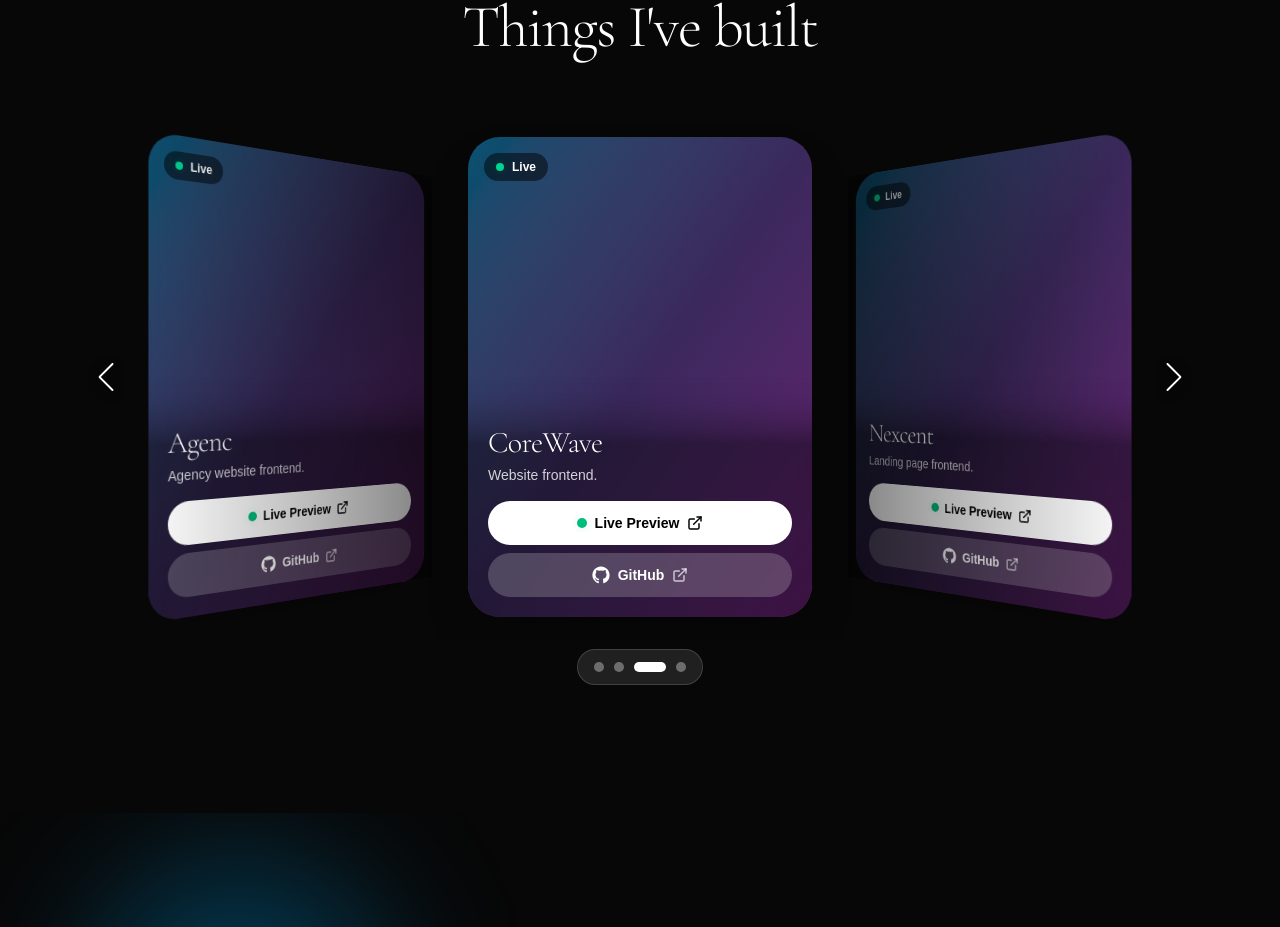
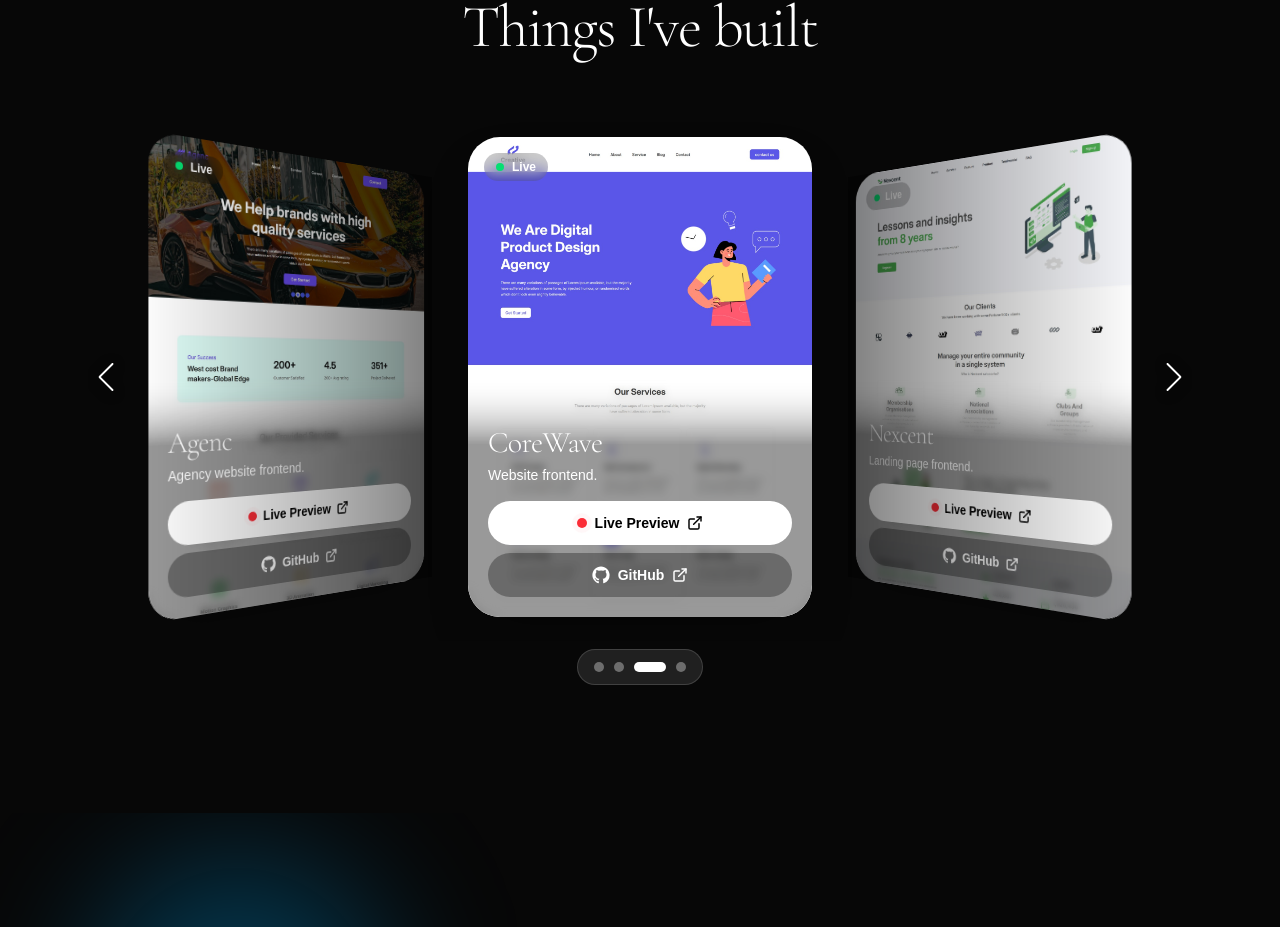
Before and after one commit to saiful-global/portfolio, a Next.js app: page / in a window 1280 px wide. Shown: the part 2198-3125 px from the top of the page. Built offline with nearby package versions, Linux system fonts and the light colour scheme; a web font is replaced by a local one.

Commit message:
add image in the project section

```diff
--- a/src/components/Projects.jsx
+++ b/src/components/Projects.jsx
@@ -8,10 +8,8 @@ import "swiper/css";
 import "swiper/css/navigation";
 import "swiper/css/effect-coverflow";
 
-/*
-  - position: ছবির কোন অংশ দেখাবে ("top", "center", "bottom")
-*/
-const AUTO_SCROLL = true; // false করলে নিজে চলা বন্ধ
+
+const AUTO_SCROLL = true;
 const AUTO_DELAY = 2000;
 const SLIDE_MS = 600;
 
@@ -28,35 +26,35 @@ const projects = [
     tech: ["React", "Vite", "Tailwind CSS", "Firebase"],
     image: "/projects/uomo.jpg",
     position: "top",
-    live: "#",
-    github: "https://github.com/saiful-global",
+    live: "https://uomo-saiful.vercel.app/",
+    github: "https://github.com/saiful-global/Uomo",
   },
   {
     name: "Agenc",
     description: "Agency website frontend.",
     tech: [],
-    image: "",
+    image: "/projects/Agenc.jpg",
     position: "top",
-    live: "#",
-    github: "https://github.com/saiful-global",
+    live: "https://agenc-saiful.vercel.app/",
+    github: "https://github.com/saiful-global/Agenc",
   },
   {
     name: "CoreWave",
     description: "Website frontend.",
     tech: [],
-    image: "",
+    image: "/projects/Creative-Agency.jpg",
     position: "top",
-    live: "#",
-    github: "https://github.com/saiful-global",
+    live: "https://saiful-global.github.io/Creative-Agency/",
+    github: "https://github.com/saiful-global/Creative-Agency",
   },
   {
     name: "Nexcent",
     description: "Landing page frontend.",
     tech: [],
-    image: "",
+    image: "/projects/Nexcent.jpg",
     position: "top",
-    live: "#",
-    github: "https://github.com/saiful-global",
+    live: "https://saiful-global.github.io/Nexcent/",
+    github: "https://github.com/saiful-global/Nexcent",
   },
 ];
 
@@ -109,10 +107,10 @@ function ProjectCard({ project }) {
       )}
 
       {/* Live badge */}
-      <span className="absolute left-4 top-4 z-10 flex items-center gap-2 rounded-full bg-black/50 px-3 py-1.5 text-xs font-semibold text-white">
+      <span className="absolute left-4 top-4 z-10 flex items-center gap-2 rounded-full backdrop-blur-sm bg-black/20 px-3 py-1.5 text-xs font-semibold text-white">
         <span className="relative flex h-2 w-2">
-          <span className="absolute inline-flex h-full w-full animate-ping rounded-full bg-emerald-400 opacity-70 motion-reduce:animate-none" />
-          <span className="relative inline-flex h-2 w-2 rounded-full bg-emerald-400" />
+          <span className="absolute inline-flex h-full w-full animate-ping rounded-full bg-green-400 motion-reduce:animate-none" />
+          <span className="relative inline-flex h-2 w-2 rounded-full bg-green-400" />
         </span>
         Live
       </span>
@@ -123,7 +121,7 @@ function ProjectCard({ project }) {
           /* আসল কাচ: mask আর backdrop-blur একই element এ, নইলে ঝাপসা কাজ করে না */
           <div
             aria-hidden="true"
-            className="absolute inset-0 bg-black/40 backdrop-blur-sm [mask-image:linear-gradient(to_top,black_72%,transparent)] [-webkit-mask-image:linear-gradient(to_top,black_72%,transparent)]"
+            className="absolute inset-0 bg-black/40 backdrop-blur-xs [mask-image:linear-gradient(to_top,black_72%,transparent)] [-webkit-mask-image:linear-gradient(to_top,black_72%,transparent)]"
           />
         ) : (
           <div
@@ -155,7 +153,7 @@ function ProjectCard({ project }) {
               {tech.map((t) => (
                 <li
                   key={t}
-                  className="rounded-full bg-white/10 px-2.5 py-1 text-xs text-white/80"
+                  className="rounded-full bg-white/10 px-2.5 py-1 text-xs text-white"
                 >
                   {t}
                 </li>
@@ -171,7 +169,7 @@ function ProjectCard({ project }) {
           </h3>
 
           {description && (
-            <p className="mt-1 text-sm text-white/80">{description}</p>
+            <p className="mt-1 text-sm text-white">{description}</p>
           )}
 
           {/* Button : Live Preview & GitHub */}
@@ -181,11 +179,11 @@ function ProjectCard({ project }) {
               target="_blank"
               rel="noreferrer"
               aria-label={`${name} live preview (opens in a new tab)`}
-              className="flex items-center justify-center gap-2 rounded-full bg-white px-4 py-2.5 text-sm font-semibold text-black transition hover:bg-emerald-300 focus-visible:outline-2 focus-visible:outline-offset-2 focus-visible:outline-white sm:py-3"
+              className="flex items-center justify-center gap-2 rounded-full bg-white px-4 py-2.5 text-sm font-semibold text-black transition hover:bg-linear-to-r from-blue-600 to-pink-600 hover:text-white focus-visible:outline-2 focus-visible:outline-offset-2 focus-visible:outline-white sm:py-3"
             >
               <span className="relative flex h-2.5 w-2.5">
-                <span className="absolute inline-flex h-full w-full animate-ping rounded-full bg-emerald-500 opacity-70 motion-reduce:animate-none" />
-                <span className="relative inline-flex h-2.5 w-2.5 rounded-full bg-emerald-500" />
+                <span className="absolute inline-flex h-full w-full animate-ping rounded-full bg-red-500 motion-reduce:animate-none" />
+                <span className="relative inline-flex h-2.5 w-2.5 rounded-full bg-red-500" />
               </span>
               Live Preview
               <ExternalIcon className="h-4 w-4" />
@@ -196,11 +194,11 @@ function ProjectCard({ project }) {
               target="_blank"
               rel="noreferrer"
               aria-label={`${name} source code on GitHub (opens in a new tab)`}
-              className="flex items-center justify-center gap-2 rounded-full bg-white/20 px-4 py-2.5 text-sm font-semibold text-white transition hover:bg-white/30 focus-visible:outline-2 focus-visible:outline-offset-2 focus-visible:outline-white sm:py-3"
+              className="flex items-center justify-center gap-2 rounded-full bg-black/30 px-4 py-2.5 text-sm font-semibold text-white transition hover:bg-red-700 focus-visible:outline-2 focus-visible:outline-offset-2 focus-visible:outline-white sm:py-3"
             >
               <GitHubIcon className="h-[18px] w-[18px]" />
               GitHub
-              <ExternalIcon className="h-4 w-4 text-white/70" />
+              <ExternalIcon className="h-4 w-4 text-white" />
             </a>
           </div>
         </div>
```
